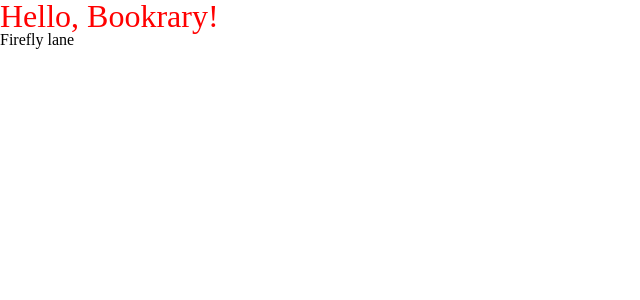
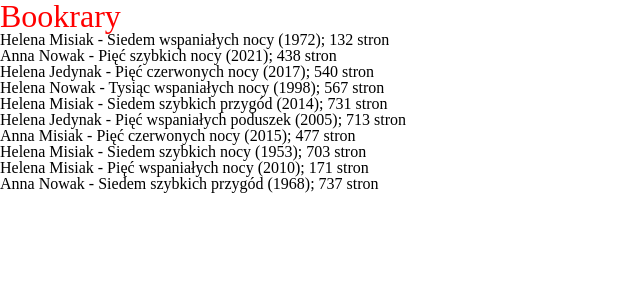
Before and after one commit to justka/bookrary, a React (Create React App) app: page / in a window 1280 px wide. Shown: the top 300 px of the page, without its empty margins (0-640 px from the left). Built offline with nearby package versions, Linux system fonts and the light colour scheme.

Commit message:
generate random books

```diff
--- a/src/components/BooksList/BooksList.tsx
+++ b/src/components/BooksList/BooksList.tsx
@@ -1,11 +1,11 @@
 import { List } from "ui/List/List";
+import { generateRandomBooks } from "./BooksList.utils";
 
 export function BooksList() {
-  const books = [{ title: "Firefly lane" }];
-  const listItems = books.map((book) => {
+  const listItems = generateRandomBooks({ quantity: 10 }).map((book, index) => {
     return {
-      text: book.title,
-      value: book.title,
+      text: `${book.author} - ${book.title} (${book.publishYear}); ${book.pagesQuantity} stron`,
+      value: String(index + 1),
     };
   });
 
--- /dev/null
+++ b/src/components/BooksList/BooksList.utils.tsx
@@ -0,0 +1,51 @@
+export function generateRandomBooks({ quantity }: { quantity: number }) {
+  const newBooks = [];
+  for (let i = 0; i < quantity; i++) {
+    newBooks.push({
+      author: generateRandomAuthor(),
+      pagesQuantity: generateRandomPagesQuantity(),
+      publishYear: generateRandomPublishYear(),
+      title: generateRandomTitle(),
+    });
+  }
+  return newBooks;
+}
+
+function generateRandomAuthor() {
+  const authorFirstName = ["Anna", "Dawid", "Helena"];
+  const authorLastName = ["Jedynak", "Misiak", "Nowak"];
+  const generatedAuthor = `${
+    authorFirstName[Math.floor(Math.random() * authorFirstName.length)]
+  } ${authorLastName[Math.floor(Math.random() * authorLastName.length)]}`;
+  return generatedAuthor;
+}
+
+function generateRandomPagesQuantity() {
+  const maxPagesQuantity = 777;
+  const minPagesQuantity = 100;
+  const pagesQuantity = `${Math.floor(
+    Math.random() * (maxPagesQuantity - minPagesQuantity) + minPagesQuantity
+  )}`;
+  return pagesQuantity;
+}
+
+function generateRandomPublishYear() {
+  const maxYear = new Date().getFullYear();
+  const minYear = maxYear - 100;
+  const publishYear = `${Math.floor(
+    Math.random() * (maxYear - minYear) + minYear
+  )}`;
+  return publishYear;
+}
+
+function generateRandomTitle() {
+  const title1 = ["Siedem", "Pięć", "Tysiąc"];
+  const title2 = ["wspaniałych", "czerwonych", "szybkich"];
+  const title3 = ["nocy", "poduszek", "przygód"];
+  const generatedTitle = `${
+    title1[Math.floor(Math.random() * title1.length)]
+  } ${title2[Math.floor(Math.random() * title2.length)]} ${
+    title3[Math.floor(Math.random() * title3.length)]
+  }`;
+  return generatedTitle;
+}
--- a/src/index.tsx
+++ b/src/index.tsx
@@ -8,7 +8,7 @@ const rootElement = document.getElementById("root");
 if (rootElement) {
   ReactDOM.createRoot(rootElement).render(
     <React.StrictMode>
-      <Text variant="h1" text="Hello, Bookrary!" />
+      <Text text="Bookrary" variant="h1" />
       <BooksList />
     </React.StrictMode>
   );
--- a/src/ui/List/List.tsx
+++ b/src/ui/List/List.tsx
@@ -6,7 +6,7 @@ export function List({
   return (
     <ul>
       {listItems.map((item) => {
-        return <li>{item.text}</li>;
+        return <li key={item.value}>{item.text}</li>;
       })}
     </ul>
   );
```
